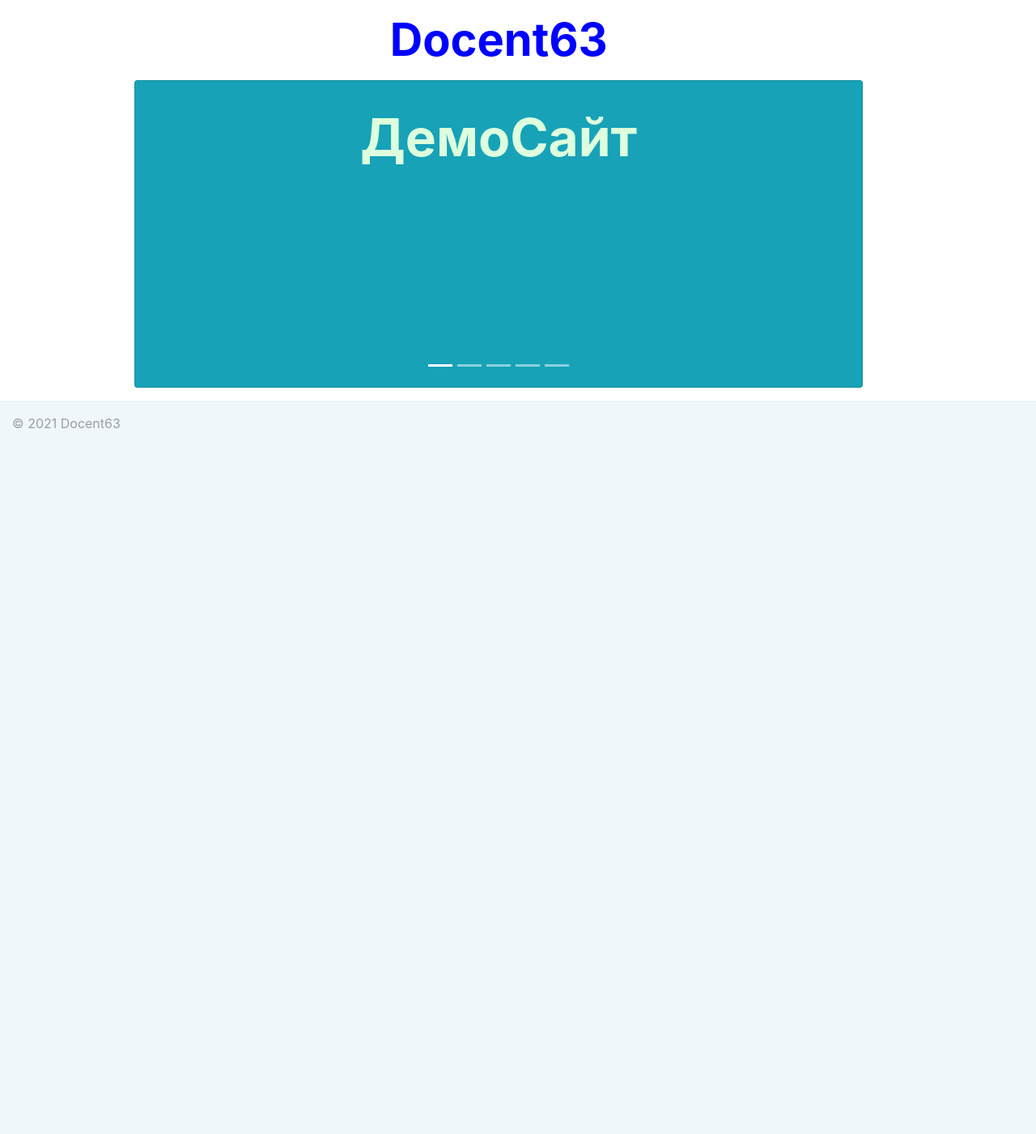
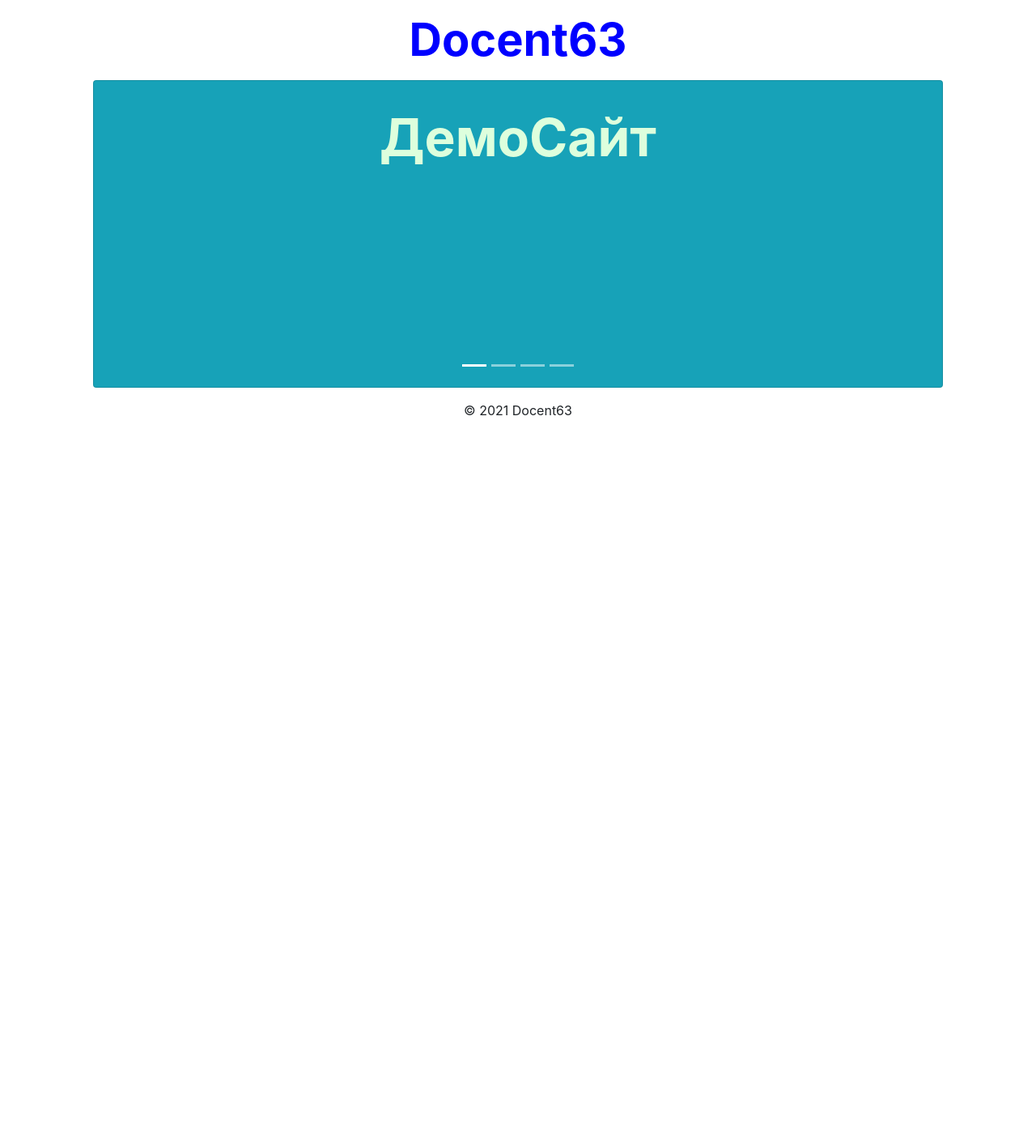
Before and after one commit to karyshev63rus/docent63, a Django app: page / in a window 1280 px wide. Shown: the whole page at 81% size. After the commit the page ends 513 px from the top, so only its background shows below. Run offline with Django 3.2, Linux system fonts and the light colour scheme; data comes from the database, SQL or seed files in the repository; parts of the project's set-up code (start-up, migrations or seed data) failed here and were passed over.

Commit message:
modified portal.html

```diff
--- a/notes/templates/inc/_carousel.html
+++ b/notes/templates/inc/_carousel.html
@@ -5,7 +5,6 @@
         <li data-target="#carouselExampleCaptions" data-slide-to="1"></li>
         <li data-target="#carouselExampleCaptions" data-slide-to="2"></li>
         <li data-target="#carouselExampleCaptions" data-slide-to="3"></li>
-        <li data-target="#carouselExampleCaptions" data-slide-to="4">D</li>
     </ol>
       <div class="carousel-inner text-center">
           {% for slide in slides %}
@@ -14,7 +13,7 @@
               {% else %}
                 <div class="carousel-item">
               {% endif %}
-                    <div class="card bg-info text-white" style="height: 380px; width: 900px; align-items: center">
+                    <div class="card bg-info text-white" style="height: 380px; width: 82vw; align-items: center">
                         {% if slide.picture %}
                             <img src="{{ slide.picture.url }}" alt="...">
                         {% endif %}
--- a/notes/templates/inc/_space_and_footer.html
+++ b/notes/templates/inc/_space_and_footer.html
@@ -1,8 +1,8 @@
-<div class="mh-100" style="width: 100px; height: {{ space_h }}"></div>
+<div class="mh-100" style="width: auto; height: {{ space_h }}"></div>
 
 <div class="footer mt-3">
     <div class="container-fluid">
         <div class="mr-3 mr-lg-0 py-3">&copy; 2021 Docent63</div>
-        <div class="mh-100" style="width: 100px; height: {{ footer_h }}"></div>
+        <div class="mh-100" style="width: auto; height: {{ footer_h }}"></div>
     </div>
 </div>
--- a/notes/templates/portal.html
+++ b/notes/templates/portal.html
@@ -1,15 +1,23 @@
-{% extends 'base.html' %}
+<!doctype html>
 
 {% load static %}
 
-{% load notes_tags %}
+<html lang="en">
 
-{% block navbar %}{% endblock %}
+  <head>
 
-{% block  content %}
+    <meta charset="utf-8">
+    <meta name="viewport" content="width=device-width, initial-scale=1">
+<link rel="stylesheet" href="https://cdn.jsdelivr.net/npm/bootstrap@4.6.0/dist/css/bootstrap.min.css" integrity="sha384-B0vP5xmATw1+K9KRQjQERJvTumQW0nPEzvF6L/Z6nronJ3oUOFUFpCjEUQouq2+l" crossorigin="anonymous">
+    <link rel="stylesheet" href="{% static 'css/notes.css' %}">
+    <link rel="icon" href="{% static 'img/favicon.ico' %}">
+
+  </head>
+
+    <body>
 
         <div class="portal-content">
-    <div class="row">
+            <div class="row justify-content-center">
                 <div class="col-md-9">
                     <div class="display-4 my-5 my-md-3 mx-md-5 text-center">
                         Docent63
@@ -21,6 +29,12 @@
             </div>
         </div>
 
-{% endblock %}
+    <script src="https://code.jquery.com/jquery-3.5.1.slim.min.js" integrity="sha384-DfXdz2htPH0lsSSs5nCTpuj/zy4C+OGpamoFVy38MVBnE+IbbVYUew+OrCXaRkfj" crossorigin="anonymous"></script>
+    <script src="https://cdn.jsdelivr.net/npm/popper.js@1.16.1/dist/umd/popper.min.js" integrity="sha384-9/reFTGAW83EW2RDu2S0VKaIzap3H66lZH81PoYlFhbGU+6BZp6G7niu735Sk7lN" crossorigin="anonymous"></script>
+    <script src="https://cdn.jsdelivr.net/npm/bootstrap@4.6.0/dist/js/bootstrap.min.js" integrity="sha384-+YQ4JLhjyBLPDQt//I+STsc9iw4uQqACwlvpslubQzn4u2UU2UFM80nGisd026JF" crossorigin="anonymous"></script>
 
-{% block footer %}{% get_space_and_footer space_h=0 footer_h=850 %}{% endblock %}
+    <div class="my-3 text-center">&copy; 2021 Docent63</div>
+
+    </body>
+
+</html>
```
Lines whose indentation alone changed are shown as unchanged.
